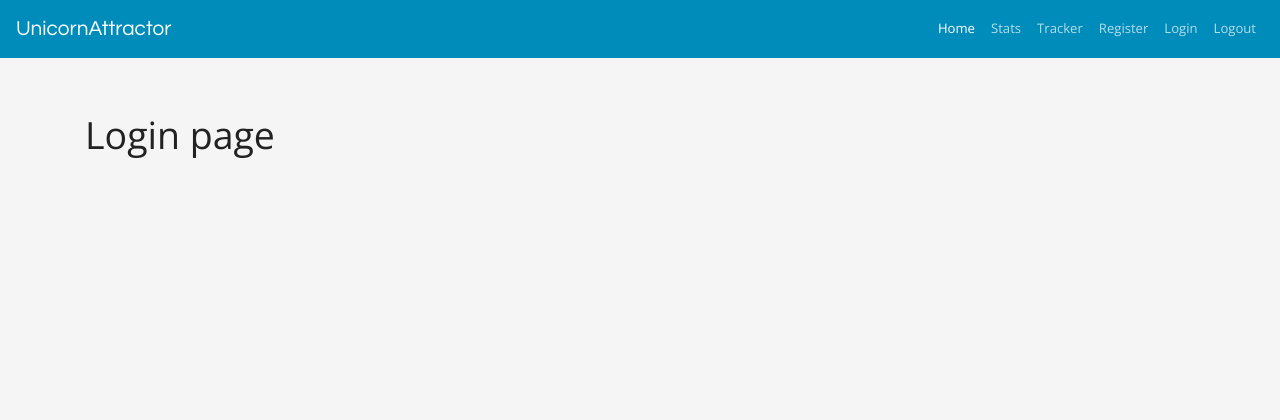
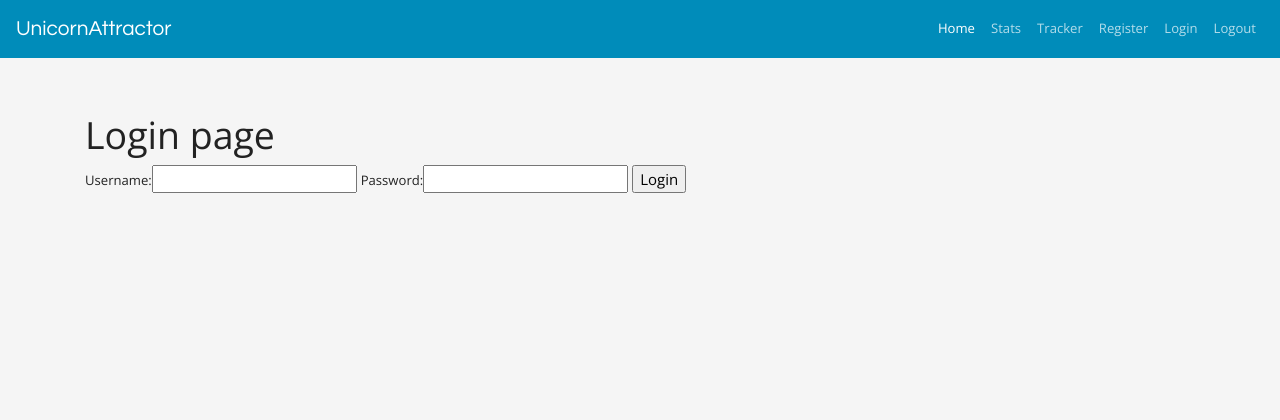
Before and after one commit to kes2401/issue-tracker, a Django app: page /accounts/login/ in a window 1280 px wide. Shown: the top 420 px of the page. Run offline with Django 3.2, Linux system fonts and the light colour scheme; some libraries are stand-ins or nearby versions.

Commit message:
Add login form and functionality, and correct message handling in base template

```diff
--- /dev/null
+++ b/accounts/forms.py
@@ -0,0 +1,8 @@
+
+from django import forms
+
+
+class UserLoginForm(forms.Form):
+    """ User login form """
+    username = forms.CharField()
+    password = forms.CharField(widget=forms.PasswordInput)
--- a/accounts/templates/login.html
+++ b/accounts/templates/login.html
@@ -3,5 +3,10 @@
 
 <h1>Login page</h1>
 
+<form method="POST">
+    {% csrf_token %}
+    {{ login_form }}
+    <input type="submit" value="Login">
+</form>
 
 {% endblock %}
--- a/accounts/views.py
+++ b/accounts/views.py
@@ -1,10 +1,26 @@
 from django.shortcuts import render, redirect, reverse
 from django.contrib import auth, messages
+from accounts.forms import UserLoginForm
 
 
 def login(request):
-    """ Return login page containing login form so that user can log into the application """
-    return render(request, 'login.html')
+    """ Return login page containing the login form """
+    if request.method == 'POST':
+        login_form = UserLoginForm(request.POST)
+        if login_form.is_valid():
+            user = auth.authenticate(username=request.POST['username'],
+                                     password=request.POST['password'])
+            print(messages)
+            if user:
+                auth.login(user=user, request=request)
+                messages.success(
+                    request, 'You have been succesfully logged in!')
+            else:
+                messages.error(
+                    request, 'Your username or password is incorrect')
+    else:
+        login_form = UserLoginForm()
+    return render(request, 'login.html', {'login_form': login_form})
 
 
 def logout(request):
--- a/templates/base.html
+++ b/templates/base.html
@@ -62,10 +62,17 @@
             {% if messages %}
             <div>
                 {% for message in messages %}
+                {% if message.tags == 'success' %}
                 <div class="alert alert-dismissible alert-success">
                     <button type="button" class="close" data-dismiss="alert">&times;</button>
-                    You successfully logged out
+                    {{ message }}
                 </div>
+                {% elif message.tags == 'error' %}
+                <div class="alert alert-dismissible alert-danger">
+                    <button type="button" class="close" data-dismiss="alert">&times;</button>
+                    {{ message }}
+                </div>
+                {% endif %}
                 {% endfor %}
             </div>
             {% endif %}
```
